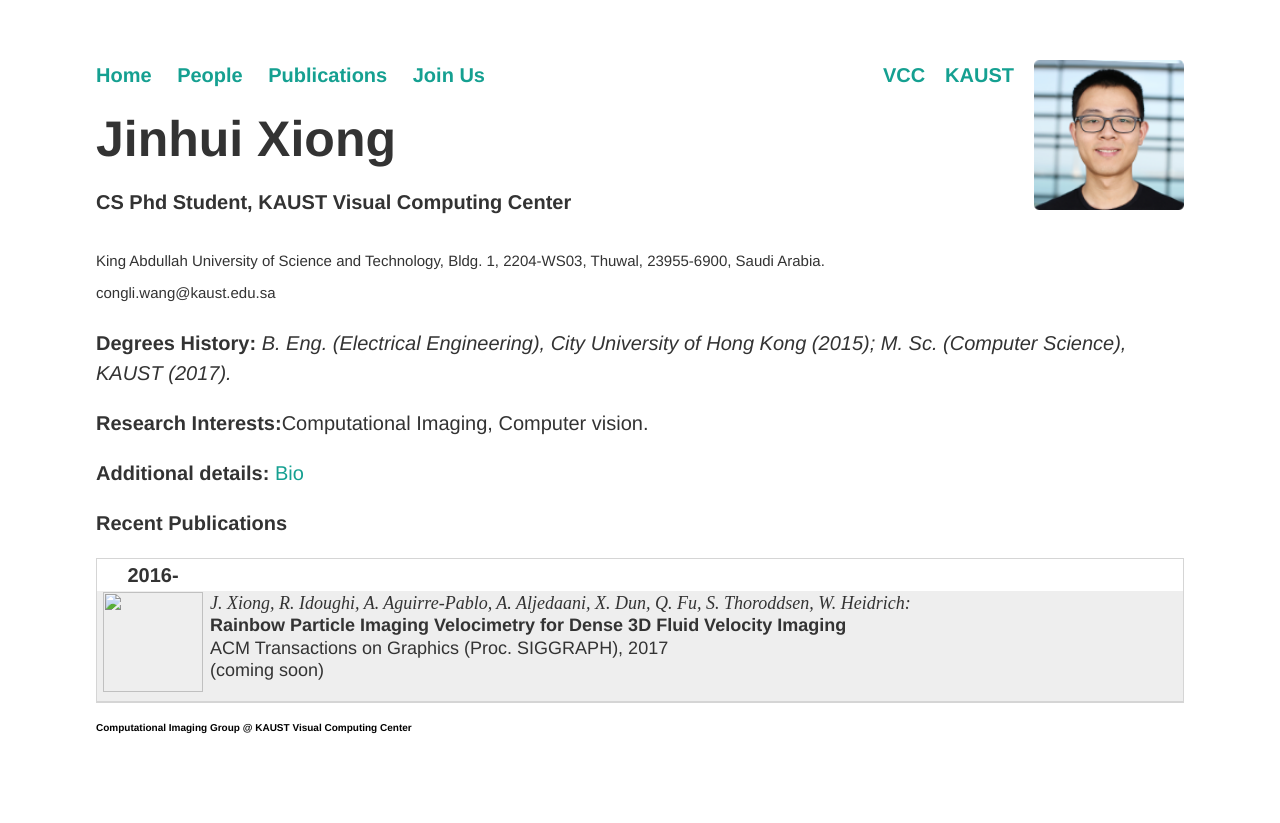
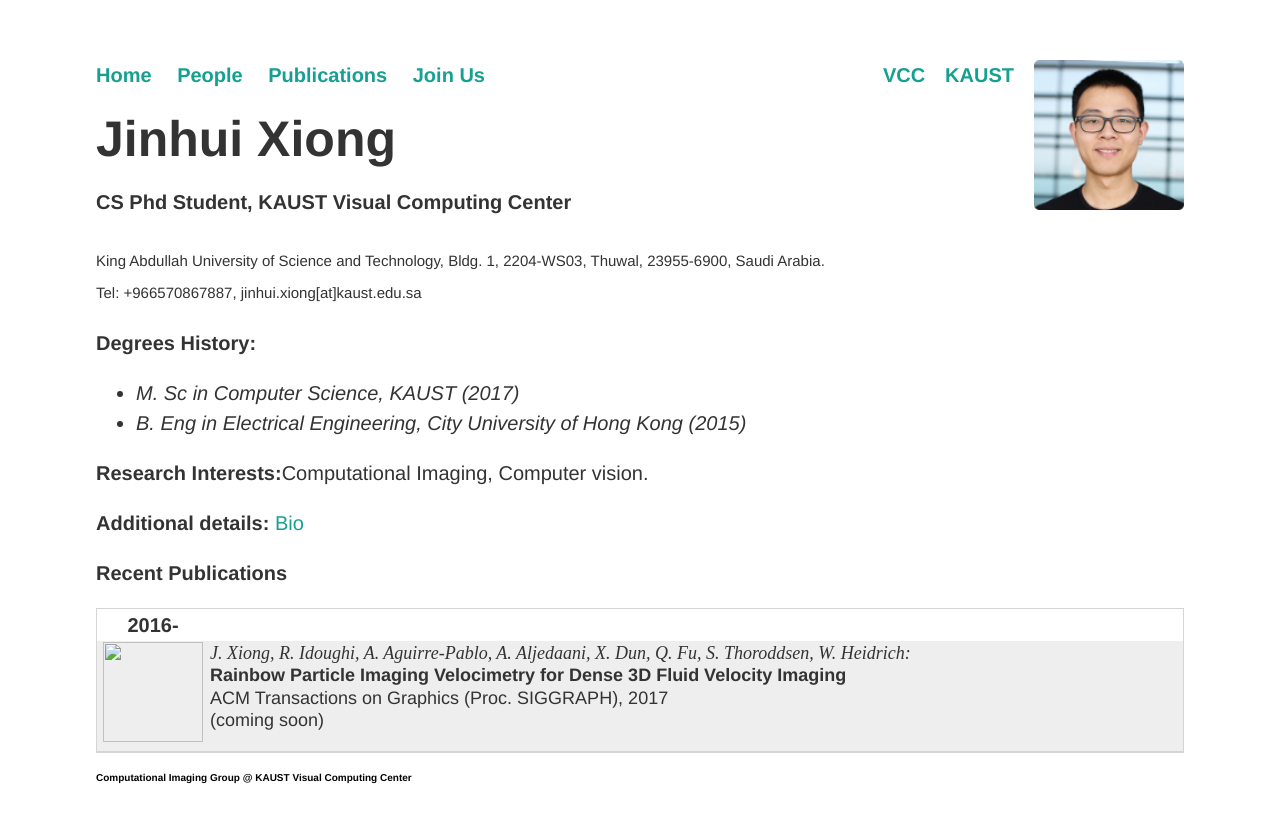
Before and after one commit to vccimaging/vccimaging.github.io, a Jekyll site: the page built from People/xiongj/index.html, in a window 1280 px wide. Shown: the top 823 px of the page. Built offline with Jekyll 4.4.1, drawn with Linux system fonts in a browser that asks for light colours.

Commit message:
Update index.html

```diff
--- a/People/xiongj/index.html
+++ b/People/xiongj/index.html
@@ -9,9 +9,14 @@ height: 150
 <h1>Jinhui Xiong<h1>
 <h4>CS Phd Student, KAUST Visual Computing Center</h4>
 
-<span style="font-size:75%;">King Abdullah University of Science and Technology, Bldg. 1, 2204-WS03, Thuwal, 23955-6900, Saudi Arabia.<br> congli.wang@kaust.edu.sa</span><p>
+<span style="font-size:75%;">King Abdullah University of Science and Technology, Bldg. 1, 2204-WS03, Thuwal, 23955-6900, Saudi Arabia. <br> Tel: +966570867887, jinhui.xiong[at]kaust.edu.sa</span><p>
 
-<b>Degrees History:</b> <em>B. Eng. (Electrical Engineering), City University of Hong Kong (2015); M. Sc. (Computer Science), KAUST (2017).</em><p>
+<b>Degrees History: </b> <em>
+<ul>
+<li>M. Sc in Computer Science, KAUST (2017)</li>
+<li>B. Eng in Electrical Engineering, City University of Hong Kong (2015)</li>
+</ul>
+</em><p>
 
 <b>Research Interests:</b>Computational Imaging, Computer vision.<p>
 
```
